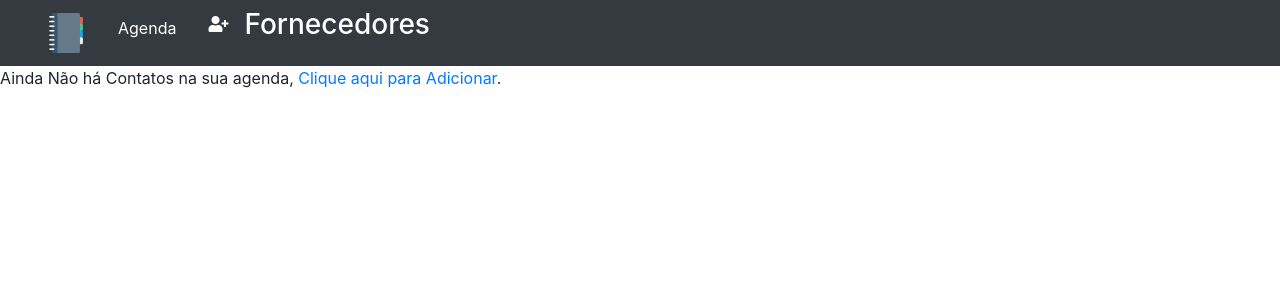
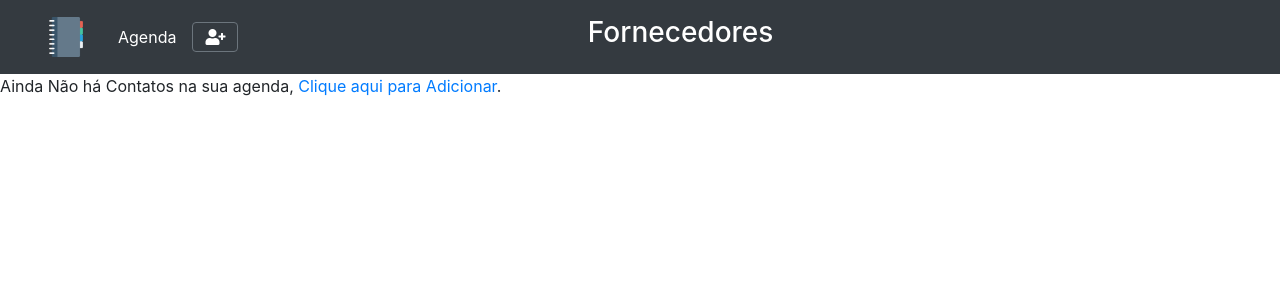
Before and after one commit to breno-alv/Agenda-Fornecedor, a PHP site: page /index.php in a window 1280 px wide. Shown: the top 300 px of the page. Run offline with PHP 8.4, Linux system fonts and the light colour scheme; data that the repository does not hold is empty; some libraries are stand-ins or nearby versions.

Commit message:
Modificação no navbar, botão add e nome fornecedores no navbar

```diff
--- a/index.php
+++ b/index.php
@@ -237,19 +237,18 @@ if (isset($_POST['export_dados'])) {
 
     <header>
         <nav class="navbar navbar-expand-lg navbar-dark bg-dark">
-            <div class="d-flex justify-content-between">
             <a class="navbar-brand">
                 <img src="img/agenda.PNG" alt="Agenda">
             </a>
             <!-- <div class="text-center"> -->
                 <!-- <div class="navbar-nav"> -->
                     <a class="nav-link active text-white" id="home-link" href="index.php">Agenda</a>
-                    <a title="Adicionar Novo Fornecedor" class="nav-link active text-white" data-toggle="modal" data-toggle="modal" data-target="#Novo"><i class="fas fa-user-plus"></i></a>
+                    <a title="Adicionar Novo Fornecedor" type="button" class=" btn btn-outline-secondary text-white" data-toggle="modal" data-toggle="modal" data-target="#Novo"><i class="fas fa-user-plus"></i></a>
                 <!-- </div> -->
             <!-- </div> -->
-            <h3 class="text-white">Fornecedores</h3>
+            <div class="navbar-text d-flex align-items-center " style="margin-left: 28%;" >
+                <h3 class="text-white">Fornecedores</h3>
             </div>
-
         </nav>
     </header>
     <div class="container">
```
